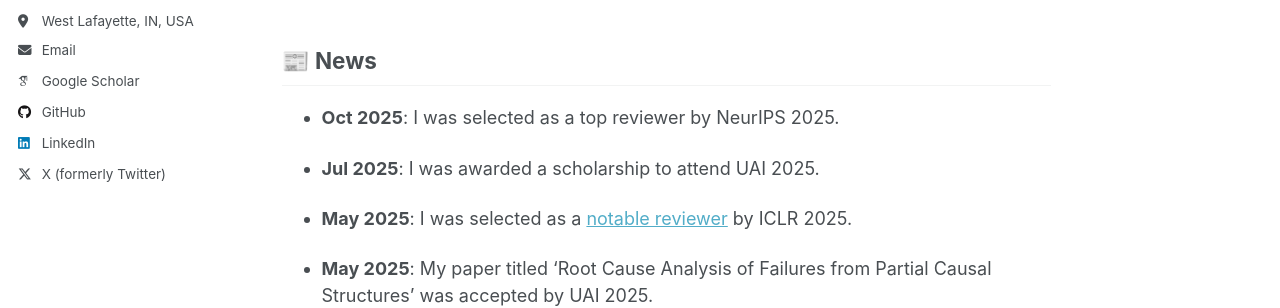
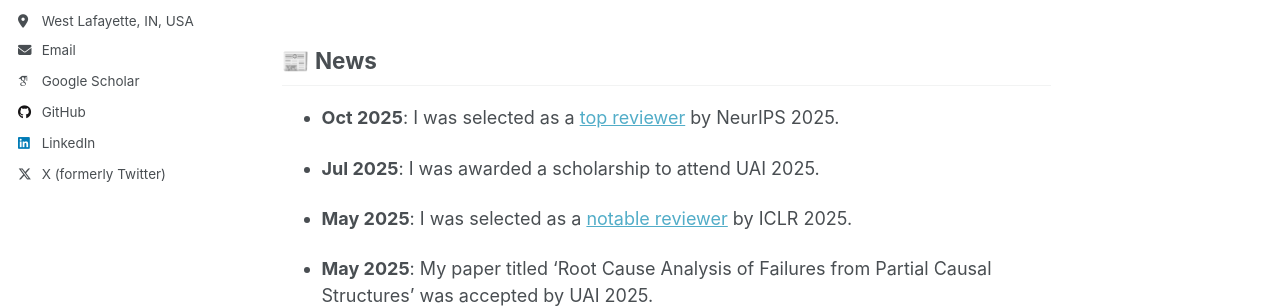
Before and after one commit to kenneth-lee-ch/kenneth-lee-ch.github.io, a Jekyll site: the page built from _pages/about.md, in a window 1280 px wide and 900 px high. Shown: the part 375-683 px from the top of the window. Built offline with Jekyll 4.4.1, drawn with Linux system fonts in a browser that asks for light colours; some web fonts are replaced; part of the change alters nothing that is shown.

Commit message:
update link

```diff
--- a/_data/news.yml
+++ b/_data/news.yml
@@ -1,5 +1,5 @@
 - date: 2025-10-17
-  description: "I was selected as a top reviewer by NeurIPS 2025."
+  description: "I was selected as a <a href='https://neurips.cc/Conferences/2025/ProgramCommittee#top-reviewer'>top reviewer</a> by NeurIPS 2025."
 - date: 2025-07-11
   description: "I was awarded a scholarship to attend UAI 2025."
 - date: 2025-05-19
```
